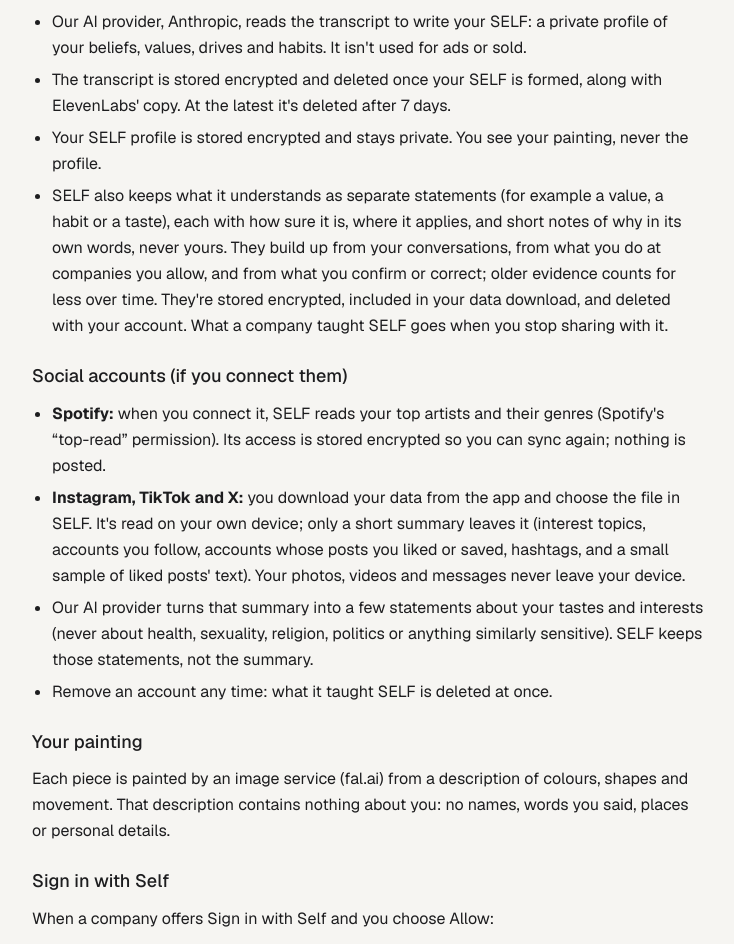
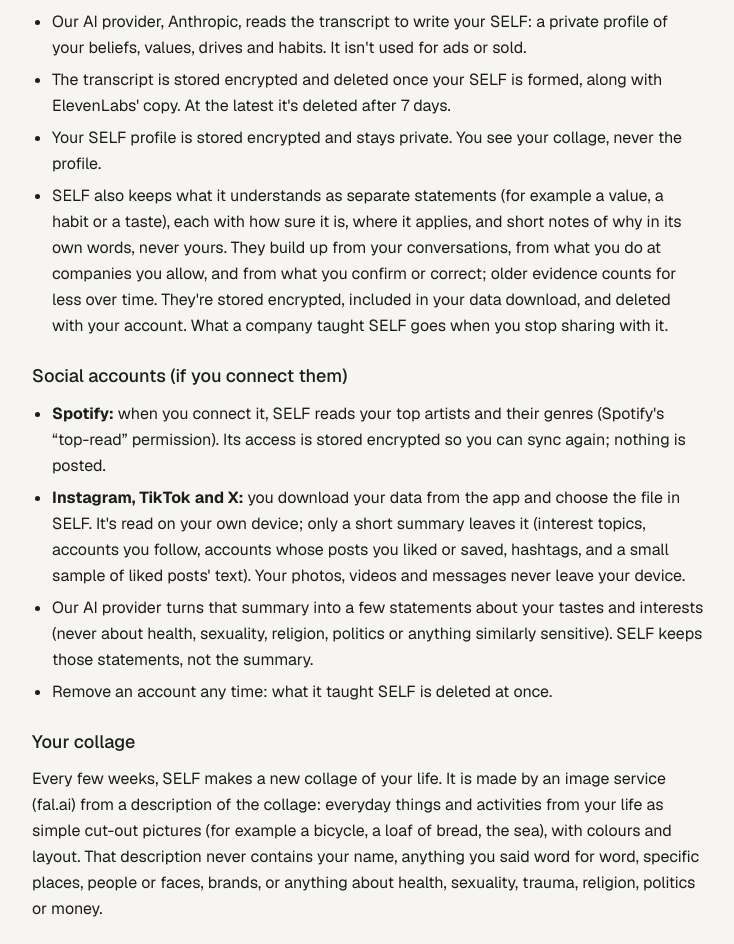
Before and after one commit to dillonlaurentw/heritageIP, a Next.js app: page /privacy/self in a window 1280 px wide. Shown: the part 808-1752 px from the top of the page, without its empty margins (272-1006 px from the left). Built offline with nearby package versions, Linux system fonts and the light colour scheme; no server answers.

Commit message:
SELF privacy: collages of your life every few weeks; what the image service receives
Co-Authored-By: Claude Opus 5.5 <noreply@anthropic.com>
Claude-Session: https://claude.ai/code/session_01CN5T1uu22VEkB84BsrvAtx

```diff
--- a/src/app/privacy/self/page.tsx
+++ b/src/app/privacy/self/page.tsx
@@ -36,7 +36,7 @@ export default function SelfPrivacy() {
           </li>
           <li>Our AI provider, Anthropic, reads the transcript to write your SELF: a private profile of your beliefs, values, drives and habits. It isn&apos;t used for ads or sold.</li>
           <li>The transcript is stored encrypted and deleted once your SELF is formed, along with ElevenLabs&apos; copy. At the latest it&apos;s deleted after 7 days.</li>
-          <li>Your SELF profile is stored encrypted and stays private. You see your painting, never the profile.</li>
+          <li>Your SELF profile is stored encrypted and stays private. You see your collage, never the profile.</li>
           <li>
             SELF also keeps what it understands as separate statements (for example a value, a habit or a taste),
             each with how sure it is, where it applies, and short notes of why in its own words, never yours. They
@@ -69,10 +69,13 @@ export default function SelfPrivacy() {
       </section>
 
       <section className="flex flex-col gap-3">
-        <h2>Your painting</h2>
+        <h2>Your collage</h2>
         <p>
-          Each piece is painted by an image service (fal.ai) from a description of colours, shapes and movement. That
-          description contains nothing about you: no names, words you said, places or personal details.
+          Every few weeks, SELF makes a new collage of your life. It is made by an image service (fal.ai) from a
+          description of the collage: everyday things and activities from your life as simple cut-out pictures (for
+          example a bicycle, a loaf of bread, the sea), with colours and layout. That description never contains your
+          name, anything you said word for word, specific places, people or faces, brands, or anything about health,
+          sexuality, trauma, religion, politics or money.
         </p>
       </section>
 
@@ -224,7 +227,7 @@ export default function SelfPrivacy() {
       <section className="flex flex-col gap-3">
         <h2>Services we use</h2>
         <p>
-          ElevenLabs (voice conversation), Anthropic (AI), fal.ai (paintings), Resend (email), Twilio (text message codes), Inngest (background
+          ElevenLabs (voice conversation), Anthropic (AI), fal.ai (collages), Resend (email), Twilio (text message codes), Inngest (background
           processing), and Vercel and Prisma (hosting and database). They process data only to provide their service to
           us.
         </p>
```
